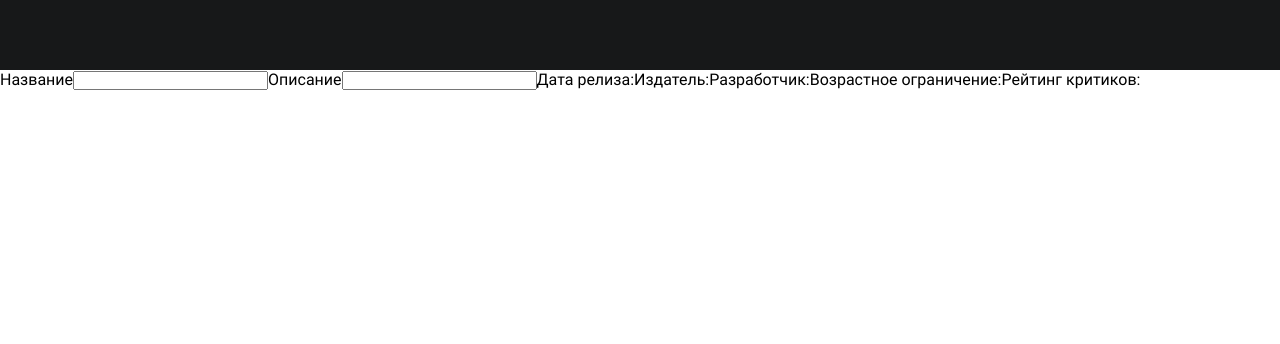
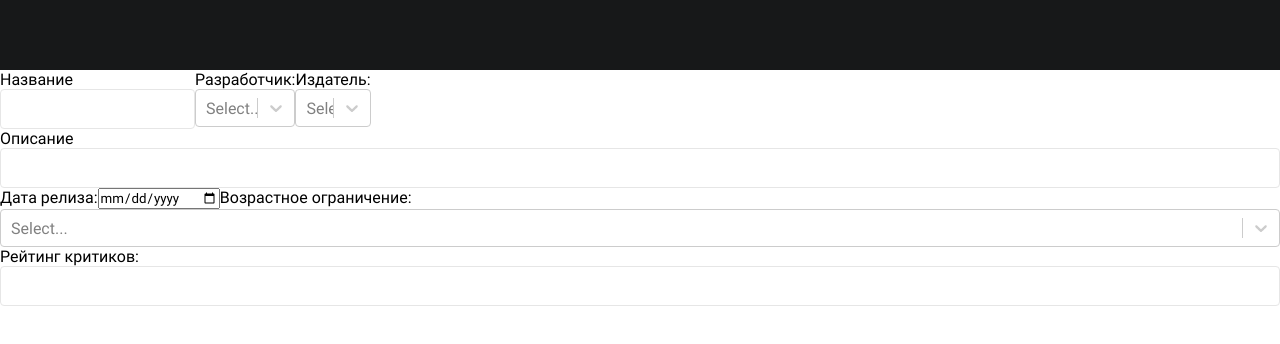
Before and after one commit to Vadimienne/gamewatch, a Next.js app: page /adminhub/games/new-game in a window 1280 px wide. Shown: the top 344 px of the page. Built offline with nearby package versions, Linux system fonts and the light colour scheme.

Commit message:
Some changes

```diff
--- /dev/null
+++ b/components/Input.js
@@ -0,0 +1,37 @@
+import { PureComponent } from "react"
+
+import 'styles/Input.sass'
+
+class Class extends PureComponent {
+
+    constructor(props){
+        super(props)
+    }
+
+    render(){
+
+        let {
+            onChange,
+            value,
+            className,
+            placeholder,
+            maxLength
+        } = this.props
+
+        return(
+            <div className={className}>
+                <div className='field-container'>
+                    <input
+                        className='text-input'
+                        onChange={onChange}
+                        value={value}
+                        placeholer={placeholder}
+                        maxLength={maxLength}
+                    ></input>
+                </div>
+            </div>
+        )
+    }
+}
+
+export default Class
--- a/dbqueries.js
+++ b/dbqueries.js
@@ -254,6 +254,7 @@ const getGames = (request, response) => {
                 release_date,
                 description,
                 user_rating,
+                critic_rating,
                 studios.name AS studio_name,
                 publishers.name AS publisher_name,
                 age_restrictions.name AS age_restriction_name
--- a/package.json
+++ b/package.json
@@ -6,7 +6,8 @@
   "scripts": {
     "dev": "node customserver.js",
     "build": "next build",
-    "start": "next start"
+    "start": "next start",
+    "api": "node api.js"
   },
   "keywords": [],
   "author": "",
--- a/pages/adminhub/games/new-game.js
+++ b/pages/adminhub/games/new-game.js
@@ -1,6 +1,11 @@
 import { PureComponent } from "react"
+import Select from 'react-select'
 
 import Layout from 'components/admin/Layout'
+
+import Input from 'components/Input'
+
+import 'styles/admin/newGame.sass'
 
 class NewGame extends PureComponent {
 
@@ -16,16 +21,32 @@ class NewGame extends PureComponent {
     render(){
         return(
             <Layout>
-                <form>
-                    <label for='game-title'>Название</label>
-                    <input id='game-title'/>
-                    <label for='game-description'>Описание</label>
-                    <input id='game-description'/>
+                <form className='add-new-game-form'>
+
+                    <div className='form-first-row'>
+                        <div className='form-item'>
+                            <label for='game-title'>Название</label>
+                            <Input />
+                        </div>
+                        <div>
+                            <label>Разработчик:</label>
+                            <Select />
+                        </div>
+                        <div>
+                            <label>Издатель:</label>
+                            <Select />
+                        </div>
+                    </div>
+                    <div className='form-item'>
+                        <label for='game-description'>Описание</label>
+                        <Input />
+                    </div>
                     <label>Дата релиза:</label>
-                    <label>Издатель:</label>
-                    <label>Разработчик:</label>
+                    <input type='date'/>
                     <label>Возрастное ограничение:</label>
+                    <Select />
                     <label>Рейтинг критиков:</label>
+                    <Input />
                 </form>
             </Layout>
         )
--- /dev/null
+++ b/styles/Input.sass
@@ -0,0 +1,26 @@
+.field-container
+  border: 1px solid #e6e6e6
+  background-color: #FFF
+  border-radius: 4px
+  height: 38px
+  -webkit-transition: border-color 0.25s ease
+  transition: border-color 0.25s ease
+  padding: 0 0 0 0
+  position: relative
+  display: flex
+  overflow: hidden
+
+
+  .text-input
+    display: inline-block
+    outline: none
+    border: none
+    background: transparent
+    height: 100%
+    width: 100%
+    -webkit-box-sizing: border-box
+    box-sizing: border-box
+    font-size: 14px
+    font-weight: 400
+    border-radius: 4px
+    cursor: text
--- a/styles/admin/Games.sass
+++ b/styles/admin/Games.sass
@@ -1,9 +1,50 @@
 .admin-body
-    justify-content: center
-    .main-container
+    // display: flex
+    // justify-content: center
+    // flex-direction: column
+    width: 1400px
+    margin-left: auto
+    margin-right: auto
+    padding: 20px 0
+    .game-table-container
         display: flex
+        justify-content: center
         flex-direction: column
-        width: 1200px
         -webkit-box-shadow: 0px 0px 1px 0px rgba(115,115,115,1)
         -moz-box-shadow: 0px 0px 1px 0px rgba(115,115,115,1)
         box-shadow: 0px 0px 1px 0px rgba(115,115,115,1)
+
+    .table-top
+        margin: 10px 0px
+        padding-bottom: 15px
+        font-weight: 700
+        border-bottom: 1px solid #e8e8e8
+
+        & > *
+            display: inline-block
+
+        &__title
+            margin-left: 20px
+            width: 240px
+
+        &__release
+            width: 180px
+
+        &__description
+            width: 288px
+
+        &__user-rating
+            width: 75px
+
+        &__critic-rating
+            width: 73px
+
+        &__studio
+            width: 230px
+
+        &__publisher
+            width: 240px
+
+    .game-add-button
+        background-color: green
+        color: white
--- a/styles/admin/Layout.sass
+++ b/styles/admin/Layout.sass
@@ -2,3 +2,9 @@
     background-color: #171819
     height: 70px
     width: 100%
+
+    .admin-body
+        width: 1400px
+        margin-left: auto
+        margin-right: auto
+        padding: 20px 0
--- /dev/null
+++ b/styles/admin/newGame.sass
@@ -0,0 +1,3 @@
+.add-new-game-form
+    .form-first-row
+        display: flex
```
Also changed, not shown: components/Button.js (+4 -3 lines), components/admin/GameCard.js (+10 -4 lines), pages/adminhub/games/index.js (+26 -9 lines), styles/admin/GameCard.sass (+53 -5 lines).
